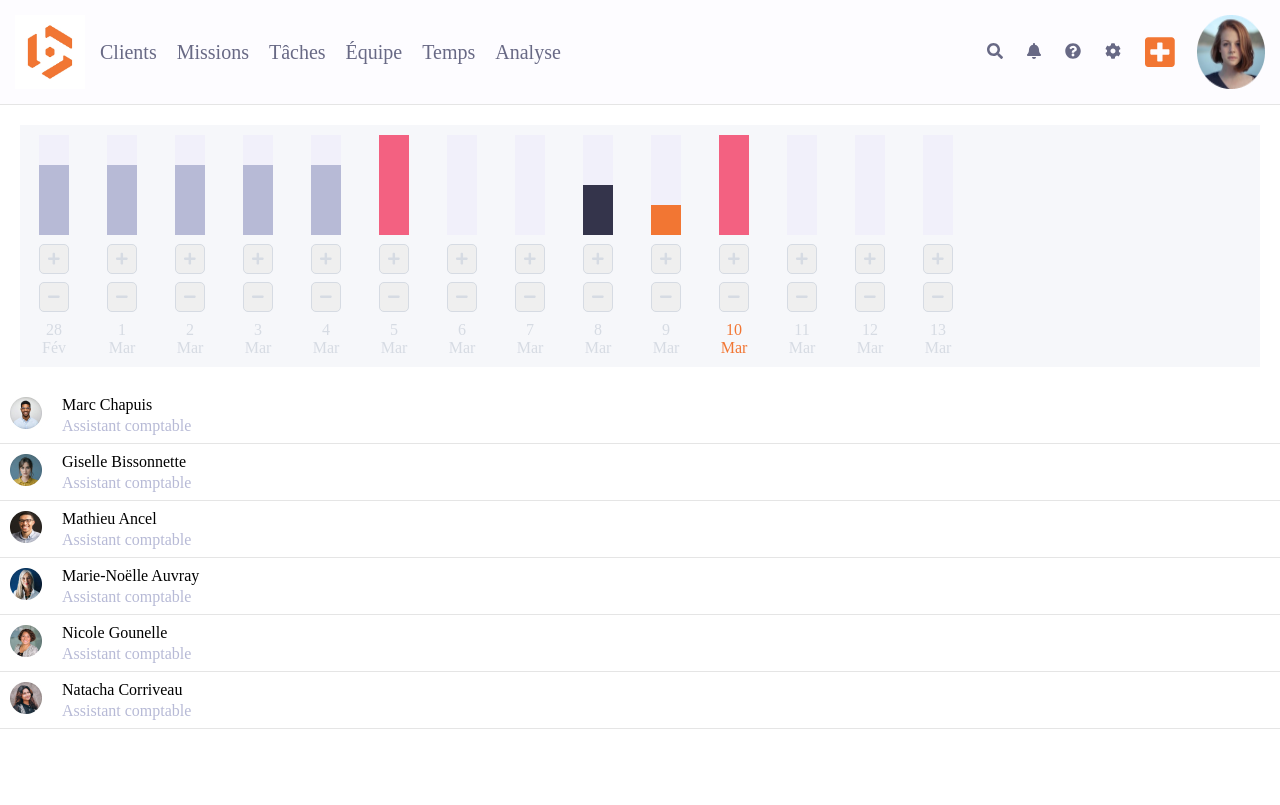
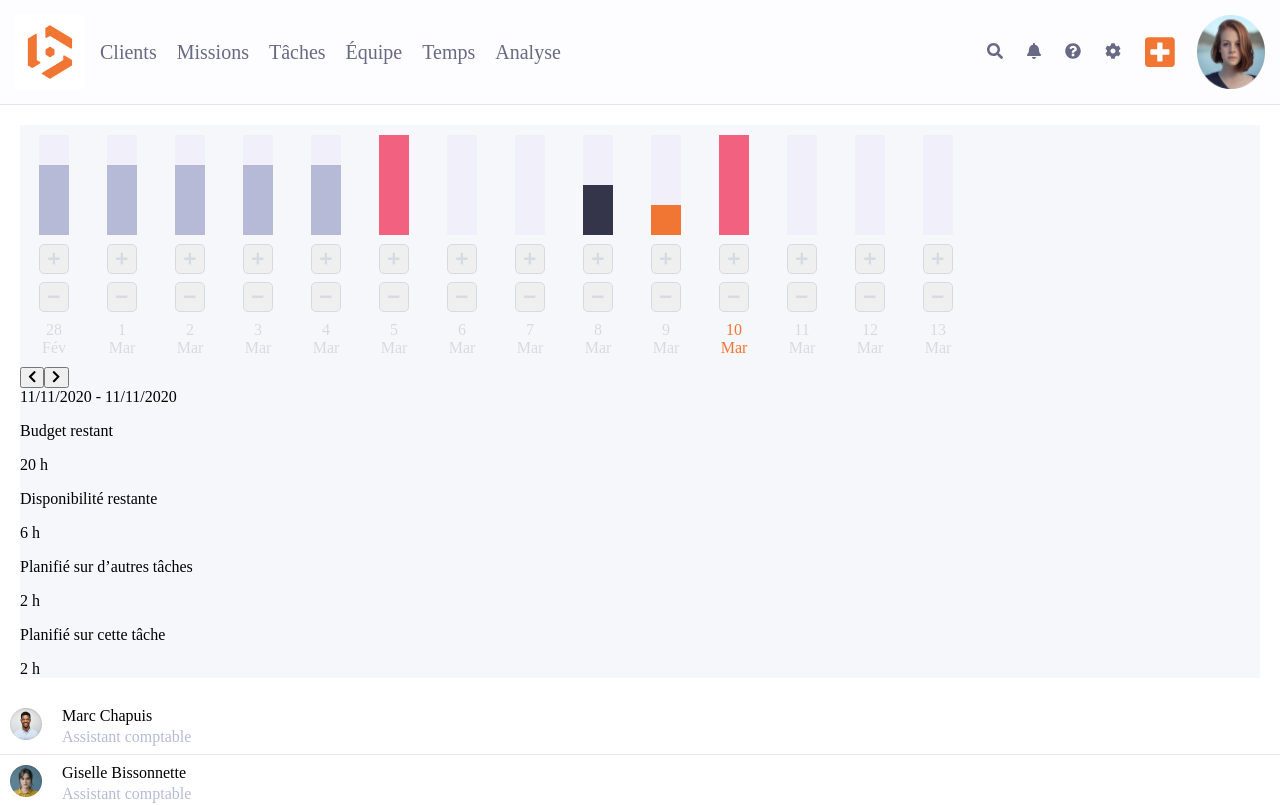
Before and after one commit to deepikabekal/Beeye-1.0, a React (Create React App) app: page / in a window 1280 px wide. Shown: the top 805 px of the page. Built offline with nearby package versions, Linux system fonts and the light colour scheme.

Commit message:
added budget info component to render budget related data

```diff
--- /dev/null
+++ b/src/components/TeamSection/GraphSection/BudgetInfo.js
@@ -0,0 +1,22 @@
+import React from "react";
+
+function BudgetInfo() {
+  const budgetData = [
+    { name: "Budget restant", time: "20 h" },
+    { name: "Disponibilité restante", time: "6 h" },
+    { name: "Planifié sur d’autres tâches", time: "2 h" },
+    { name: "Planifié sur cette tâche", time: "2 h" }
+  ];
+  return (
+    <div>
+      {budgetData.map((item, index) => (
+        <div>
+          <p>{item.name}</p>
+          <p>{item.time}</p>
+        </div>
+      ))}
+    </div>
+  );
+}
+
+export default BudgetInfo;
--- a/src/components/TeamSection/GraphSection/TimeSheet.js
+++ b/src/components/TeamSection/GraphSection/TimeSheet.js
@@ -1,9 +1,19 @@
 import React from "react";
+import Button from "./Button";
+import BudgetInfo from "./BudgetInfo";
+import {
+  faChevronLeft,
+  faChevronRight
+} from "@fortawesome/free-solid-svg-icons";
 
 function TimeSheet() {
   return (
     <div>
-      <div></div>
+      <div>
+        <Button icon1={faChevronLeft} icon2={faChevronRight} />
+        <span>11/11/2020 - 11/11/2020</span>
+      </div>
+      <BudgetInfo />
     </div>
   );
 }
--- a/src/components/TeamSection/GraphSection/index.js
+++ b/src/components/TeamSection/GraphSection/index.js
@@ -1,11 +1,13 @@
 import React from "react";
 import Graph from "./Graph";
+import TimeSheet from "./TimeSheet";
 import "./GraphStyles.css";
 
 function GraphSection() {
   return (
     <div className="section-div">
       <Graph />
+      <TimeSheet />
     </div>
   );
 }
```
